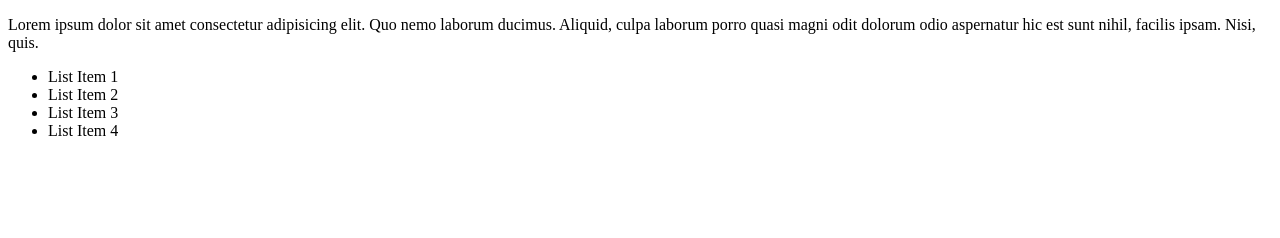
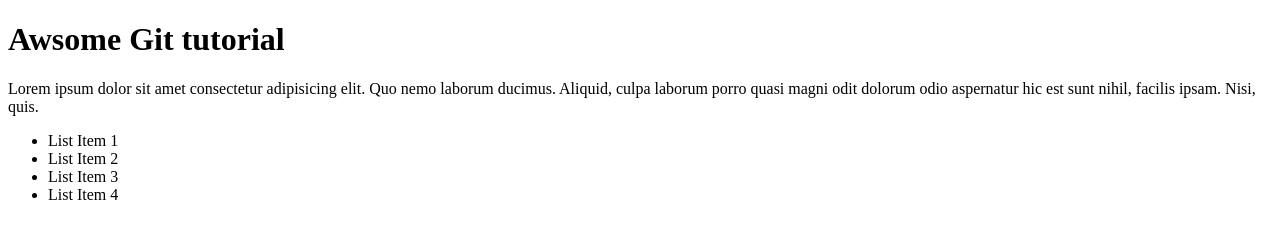
Before and after one commit to Hellmaker42/git-tutorial, a plain HTML site: page index.html in a window 1280 px wide. Drawn offline with Linux system fonts and the light colour scheme.

Commit message:
Added h1

```diff
--- a/index.html
+++ b/index.html
@@ -7,6 +7,7 @@
     <title>Grid exercise</title>
 </head>
 <body>
+    <h1>Awsome Git tutorial</h1>
     <p>Lorem ipsum dolor sit amet consectetur adipisicing elit. Quo nemo laborum ducimus. Aliquid, culpa laborum porro quasi magni odit dolorum odio aspernatur hic est sunt nihil, facilis ipsam. Nisi, quis.</p>
     <ul>
         <li>List Item 1</li>
```
